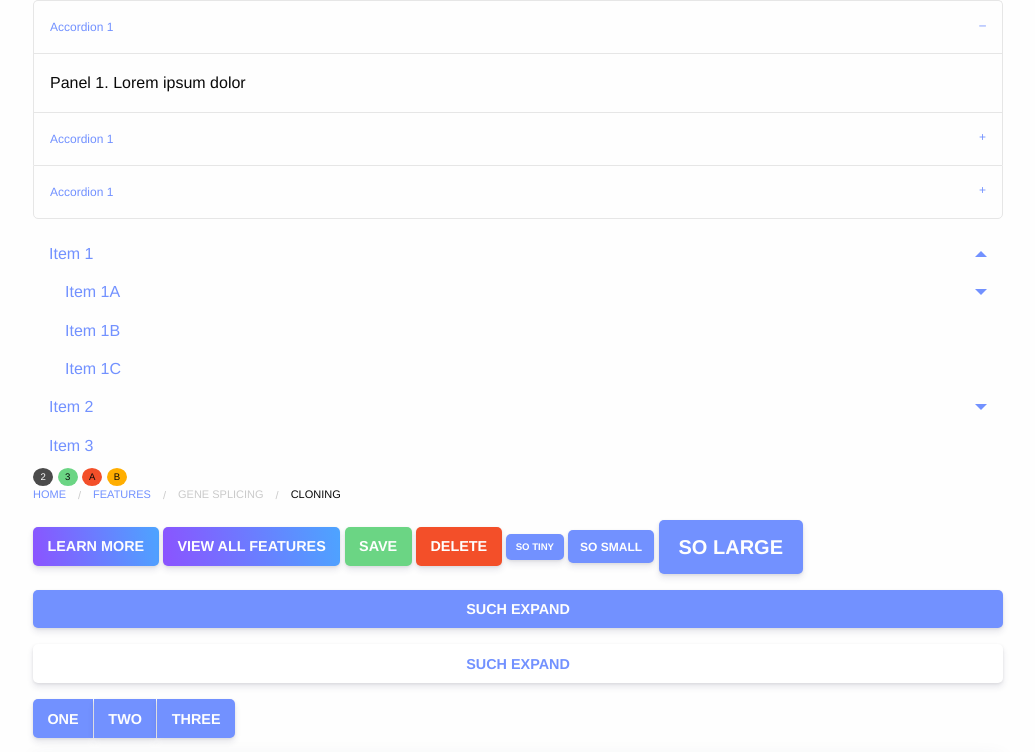
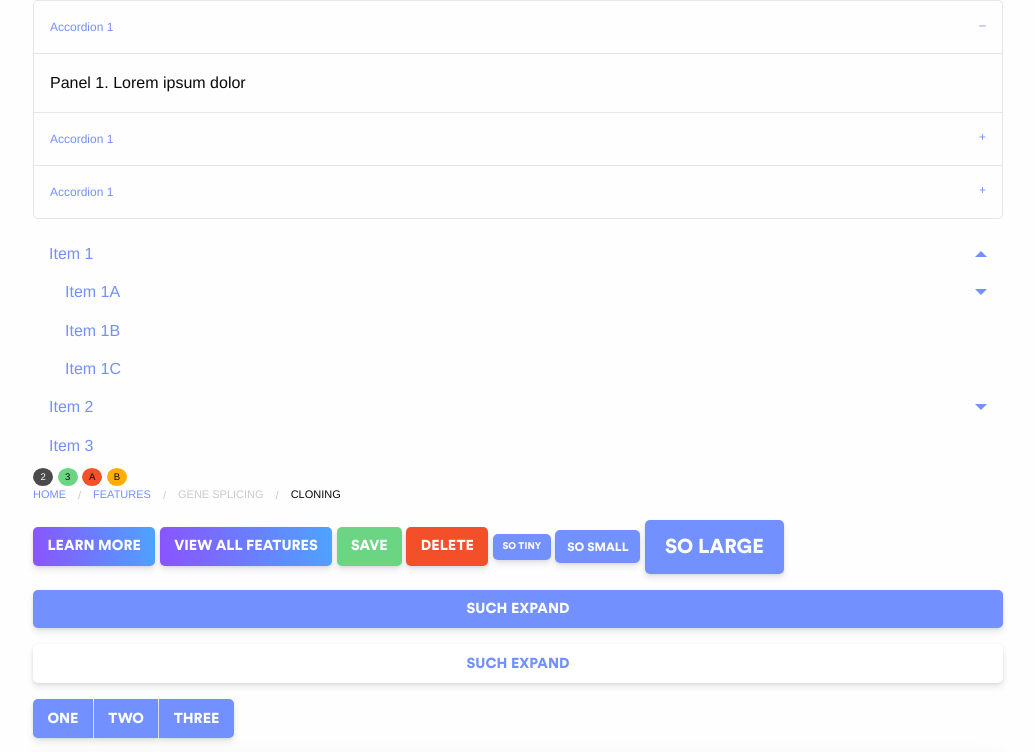
Before and after one commit to sudouc/sudo-web-framework, a website: page index.html in a window 1280 px wide. Shown: the top 752 px of the page, without its empty margins (122-1157 px from the left). Drawn offline with nearby package versions, Linux system fonts and the light colour scheme; a web font is replaced by a local one.

Commit message:
Font + Callout Fixes

```diff
--- a/scss/components/_callout.scss
+++ b/scss/components/_callout.scss
@@ -81,7 +81,7 @@ $callout-link-tint: 30% !default;
 /// Adds styles for a callout.
 /// @param {Color} $color [$callout-background] - Color to use.
 @mixin callout($color: $callout-background) {
-    @include sw-shadow;
+  @include sw-shadow;
   @include callout-base;
   @include callout-style($color);
 }
--- a/scss/settings/_settings.scss
+++ b/scss/settings/_settings.scss
@@ -100,7 +100,7 @@ $global-flexbox: false;
 $print-transparent-backgrounds: true;
 
 @include add-sw-colors;
-$font-directory: "assets/fonts";
+$font-directory: "/assets/fonts/";
 
 // 2. Breakpoints
 // --------------
--- a/scss/util/_shadow.scss
+++ b/scss/util/_shadow.scss
@@ -15,9 +15,14 @@
         transition: all .15s ease;
         box-shadow: 0 4px 6px rgba(50,50,93,.11),0 1px 3px rgba(0,0,0,.08);
 
-        &:hover {
-            transform: translateY(-1px);
-            box-shadow: 0 7px 14px rgba(50,50,93,.1),0 3px 6px rgba(0,0,0,.08);
+        @at-root {
+            a#{&}, button#{&} {
+
+                &:hover {
+                    transform: translateY(-2px);
+                    box-shadow: 0 7px 14px rgba(50,50,93,.1),0 3px 6px rgba(0,0,0,.08);
+                }
+            }
         }
     }
 
@@ -25,9 +30,15 @@
         transition: all .15s ease;
           box-shadow: 0px 3px 20px 0px rgba(20, 72, 96, 0.07),0px 14px 20px 0px rgba(20, 72, 96, 0.07);
 
-        &:hover {
-            transform: translateY(-3px);
-            box-shadow: 0px 3px 40px 0px rgba(20, 72, 96, 0.12),0px 14px 40px 0px rgba(20, 72, 96, 0.12);
+        @at-root {
+            a#{&}, button#{&} {
+                display: block;
+
+                &:hover {
+                    transform: translateY(-3px);
+                    box-shadow: 0px 3px 40px 0px rgba(20, 72, 96, 0.12),0px 14px 40px 0px rgba(20, 72, 96, 0.12);
+                }
+            }
         }
     }
 
```
Also changed, not shown: dist/css/sudoweb.css, 2 other files.
